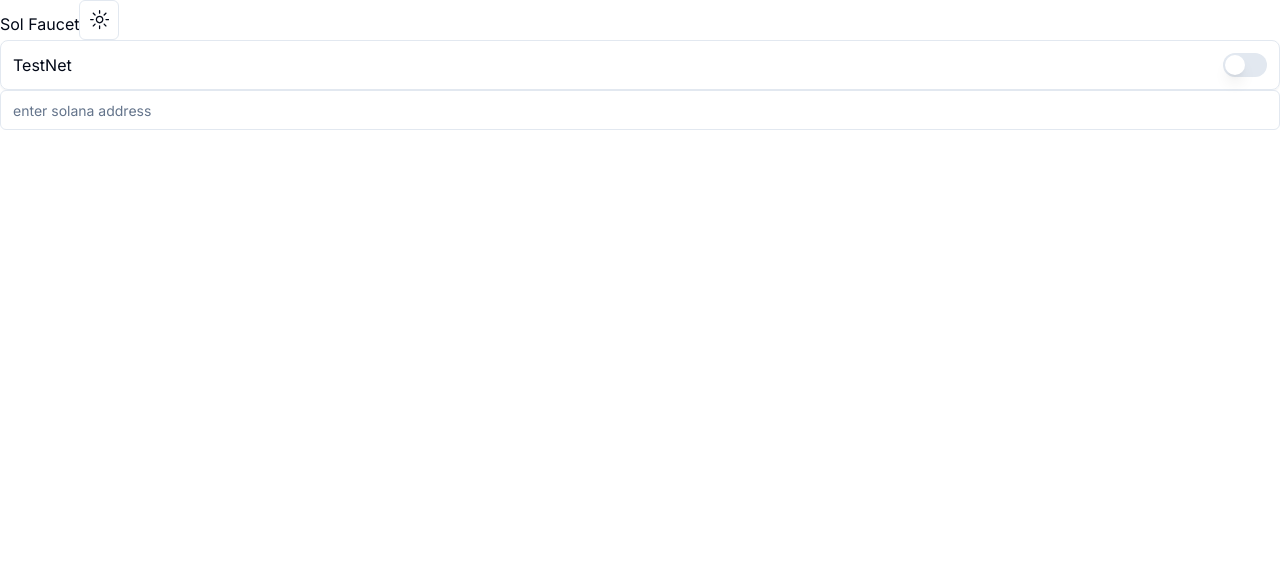
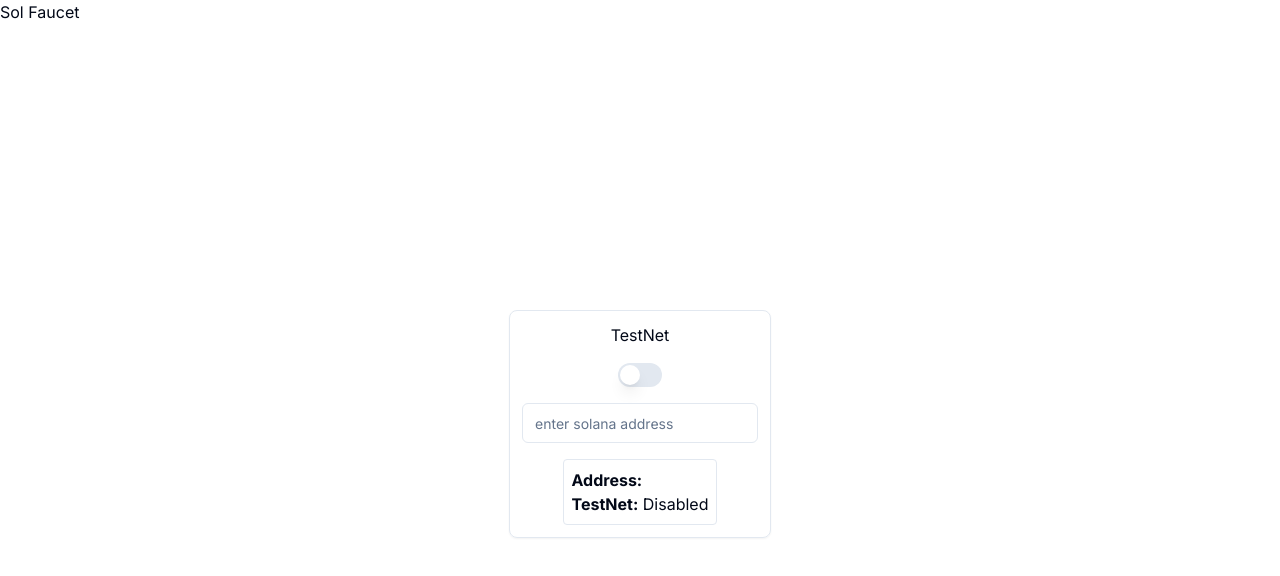
Before and after one commit to retrogtx/sol-faucet, a Next.js app: page / in a window 1280 px wide. Shown: the top 576 px of the page. Built offline with nearby package versions, Linux system fonts and the light colour scheme.

Commit message:
Add TestNet switch and Solana address input to Faucet component

```diff
--- a/app/page.tsx
+++ b/app/page.tsx
@@ -1,11 +1,9 @@
 import Faucet from "@/components/ui/faucet";
-import { ModeToggle } from "@/components/ui/mode-toggle";
 
 export default function Home() {
  return (
   <div>
     Sol Faucet
-    <ModeToggle />
     <Faucet />
   </div>
  )
--- a/components/ui/faucet.tsx
+++ b/components/ui/faucet.tsx
@@ -2,7 +2,7 @@
 
 import React, { useState } from "react"
 import { Input } from "./input"
-import { Switch } from "@/components/ui/switch" // Adjust the import path as necessary
+import { Switch } from "@/components/ui/switch"
 
 const Faucet = () => {
   const [address, setAddress] = useState<string>("")
@@ -13,15 +13,19 @@
   }
 
   return (
-    <>
-      <div className="flex flex items-center justify-between rounded-lg border p-3 shadow-sm">
+    <div className="flex items-center justify-center min-h-screen">
+      <div className="flex flex-col items-center justify-between rounded-lg border p-3 shadow-sm space-y-4">
         <div className="space-y-0.5">
           <label className="form-label">TestNet</label>
         </div>
         <Switch checked={isTestNet} onCheckedChange={handleSwitchChange} />
+        <Input placeholder="enter solana address" value={address} onChange={(e) => setAddress(e.target.value)} />
+        <div className="mt-4 p-2 border rounded">
+          <p><strong>Address:</strong> {address}</p>
+          <p><strong>TestNet:</strong> {isTestNet ? "Enabled" : "Disabled"}</p>
+        </div>
       </div>
-      <Input placeholder="enter solana address" value={address} onChange={(e) => setAddress(e.target.value)} />
-    </>
+    </div>
   )
 }
 
```
